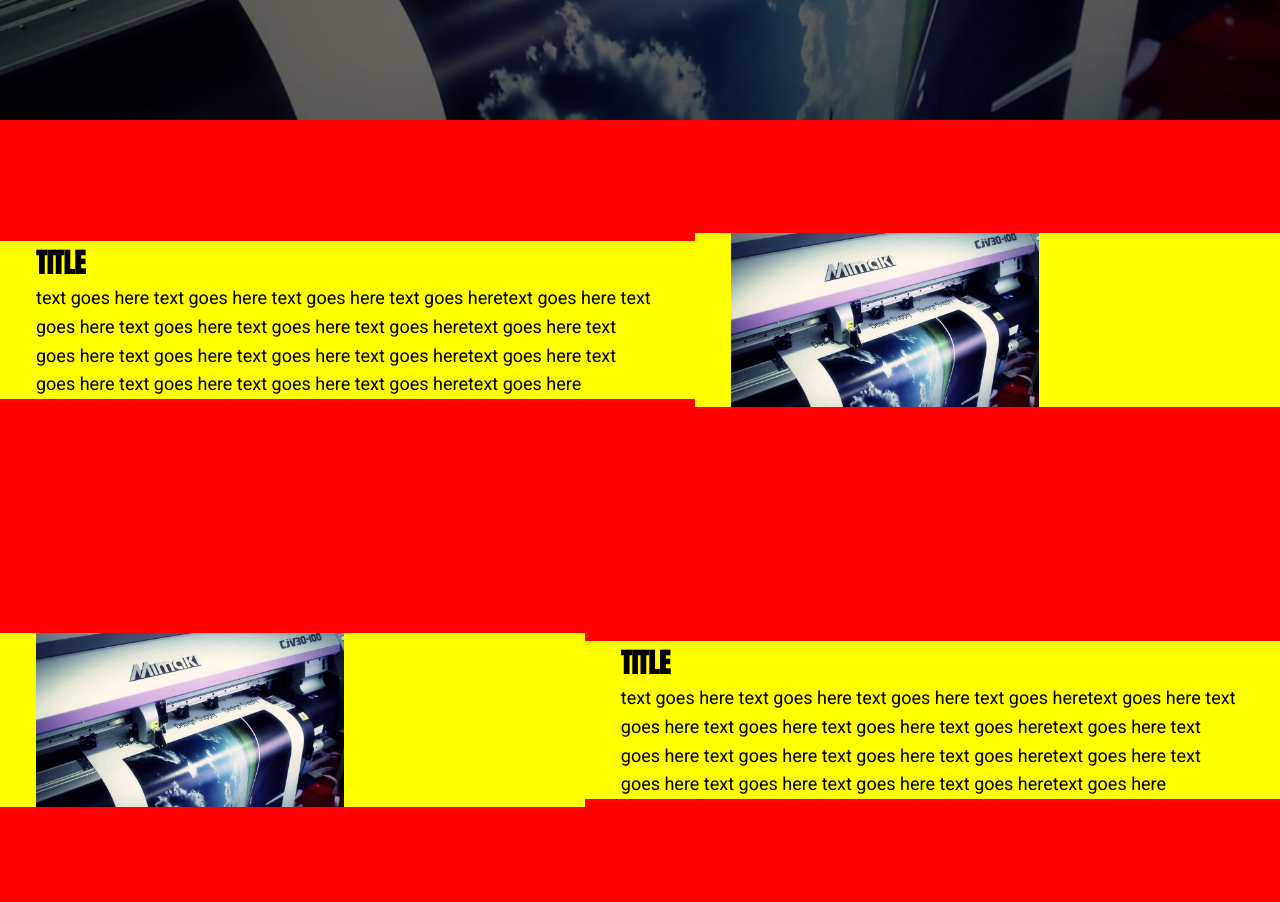
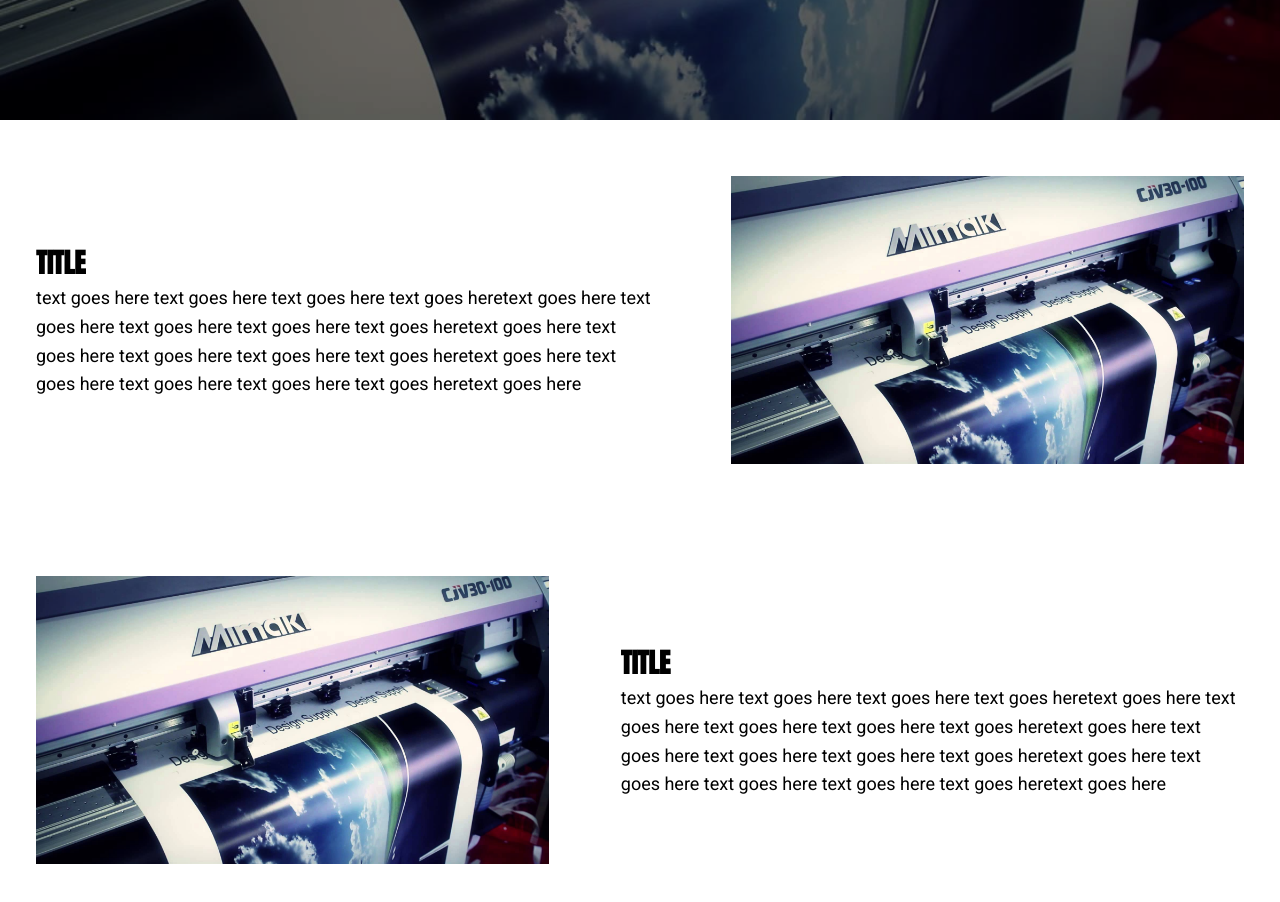
Before and after one commit to biglee25/mockridge, a Next.js app: page / in a window 1280 px wide. Shown: the part 680-1582 px from the top of the page. Built offline with nearby package versions, Linux system fonts and the light colour scheme.

Commit message:
section fix

```diff
--- a/components/hero.js
+++ b/components/hero.js
@@ -1,8 +1,8 @@
 import styled from "styled-components";
 
-import { FontAwesomeIcon } from "@fortawesome/react-fontawesome";
+/* import { FontAwesomeIcon } from "@fortawesome/react-fontawesome";
 import { faCoffee } from "@fortawesome/free-solid-svg-icons";
-
+ */
 const Container = styled.section`
   text-align: center;
   background-image: url("images/hero.jpg");
@@ -41,7 +41,7 @@ const Container = styled.section`
     font-size: 3.7rem;
     line-height: 3.7rem;
     text-align: left;
-    color: rgba(248, 148, 6, 1);
+    color: #ccc;
     text-shadow: 2px 2px #000;
   }
 
@@ -56,7 +56,8 @@ export default function Hero() {
   return (
     <>
       <Container>
-        <FontAwesomeIcon icon={faCoffee} size="3x" color="red" />
+        {/*         <FontAwesomeIcon icon={faCoffee} size="3x" color="red" />
+         */}{" "}
         <h1>CUSTOM NAMEPLATES PRODUCED TO SPECIFICATION</h1>
         <p>
           We have over fifty years of expertise in custom labels and nameplates,
--- a/pages/index.js
+++ b/pages/index.js
@@ -8,6 +8,7 @@ import Navbar from "../components/navbar";
 import Hero from "../components/hero";
 
 const Section = styled.section`
+  padding: 3rem 0;
   display: flex;
   align-items: center;
   justify-content: center;
@@ -15,13 +16,24 @@ const Section = styled.section`
   width: 100%;
   margin: auto;
   text-align: center;
-  background: red;
+
+  @media (max-width: 768px) {
+    display: block;
+  }
 `;
 
 const Container = styled.div`
-  padding: 0 2rem;
+  padding: 2rem;
   text-align: center;
-  background: yellow;
+
+  h1,
+  p {
+    text-align: left;
+
+    @media (max-width: 768px) {
+      text-align: center;
+    }
+  }
 `;
 
 export default function Home() {
@@ -49,12 +61,12 @@ export default function Home() {
           </p>
         </Container>
         <Container>
-          <img src="images/hero.jpg" width="60%" alt="logo"></img>{" "}
+          <img src="images/hero.jpg" alt="logo"></img>
         </Container>
       </Section>
       <Section>
         <Container>
-          <img src="images/hero.jpg" width="60%" alt="logo"></img>{" "}
+          <img src="images/hero.jpg" alt="logo"></img>
         </Container>
         <Container>
           <h1>Title</h1>
```
